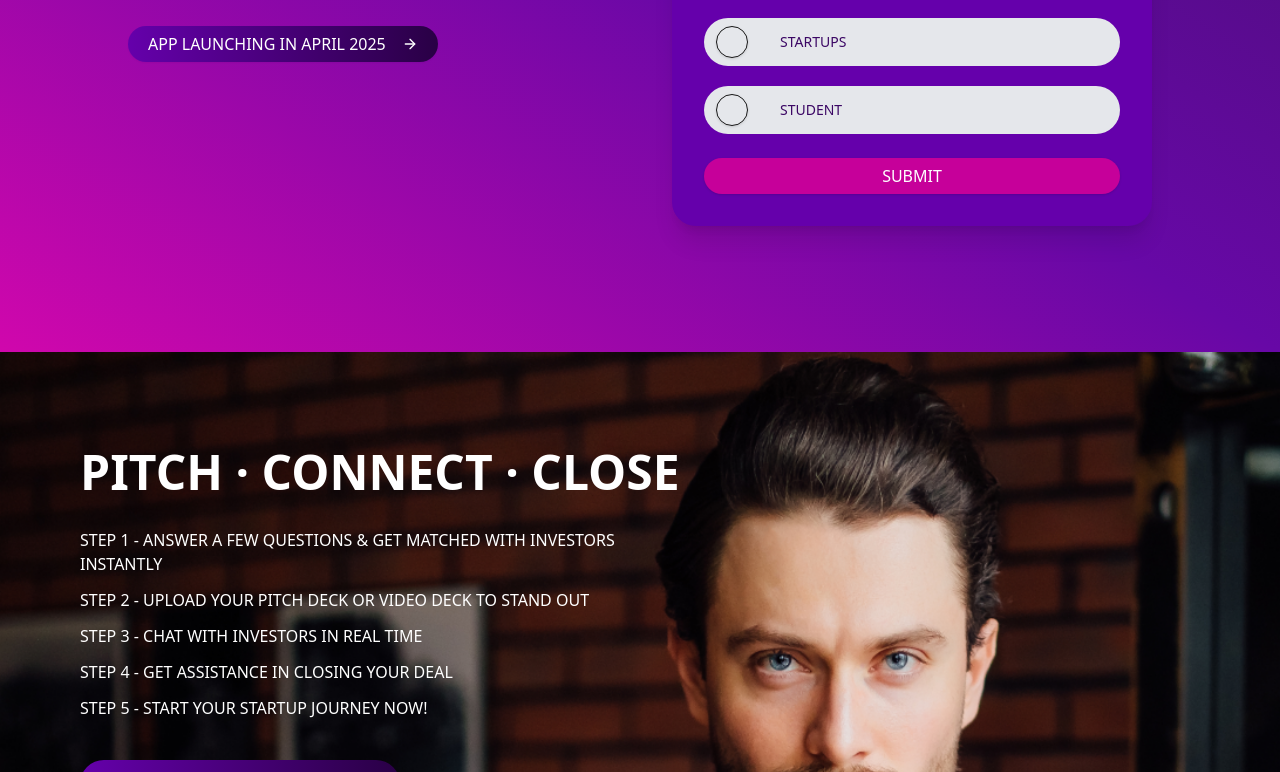
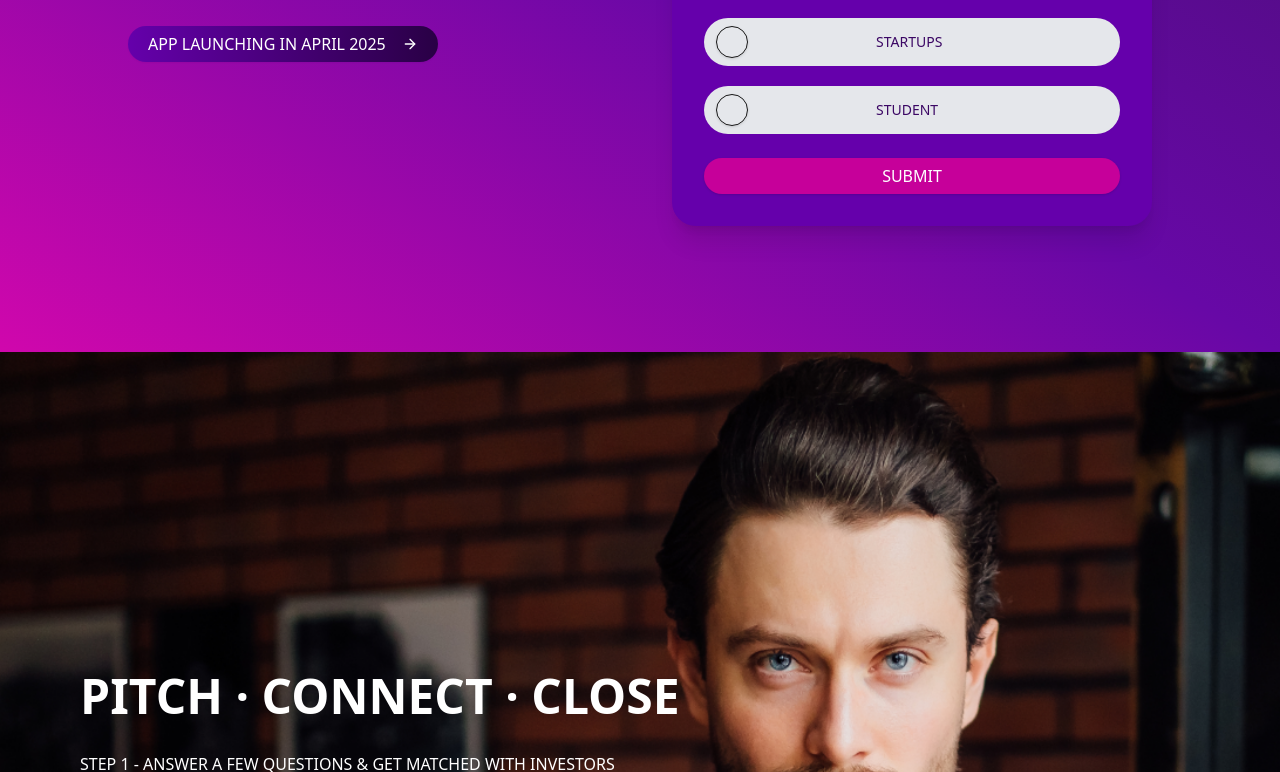
Before and after one commit to darshit890/pitchvilla-landing-page, a Next.js app: page / in a window 1280 px wide. Shown: the part 448-1220 px from the top of the page. Built offline with nearby package versions, Linux system fonts and the light colour scheme.

Commit message:
modified:   src/components/FeatureSection.tsx 	modified:   src/components/Hero.tsx

```diff
--- a/src/components/FeatureSection.tsx
+++ b/src/components/FeatureSection.tsx
@@ -17,7 +17,7 @@ const FeatureSection = () => {
       </div>
 
       {/* Content container - shifted slightly right on mobile/medium */}
-      <div className="relative z-10 flex flex-col justify-center h-full w-full max-w-7xl mx-auto px-4 sm:px-8 md:px-12  py-16 sm:py-20 md:py-24">
+      <div className="relative z-10 flex flex-col justify-center h-full w-full max-w-7xl mx-auto px-4 sm:px-8 md:px-12  py-16 sm:py-20 md:py-80">
         <div className="text-center md:text-left pr-0 sm:pr-4 md:pr-0 md:ml-0 lg:ml-8 max-w-full sm:mr-0 md:mr-6 lg:mr-12 ">
           <h1 className="text-2xl sm:text-3xl md:text-4xl lg:text-5xl font-bold text-white mb-6 sm:mb-8">
             PITCH · CONNECT · CLOSE
--- a/src/components/Hero.tsx
+++ b/src/components/Hero.tsx
@@ -43,7 +43,7 @@ export default function Hero() {
 
   const handlePhoneNumberChange = (e: React.ChangeEvent<HTMLInputElement>) => {
     // Only allow numbers
-    const value = e.target.value.replace(/\D/g, '');
+    const value = e.target.value.replace(/\D/g, "");
     setPhoneNumber(value);
   };
 
@@ -144,10 +144,7 @@ export default function Hero() {
                 </Label>
                 <div className="flex gap-2 flex-wrap sm:flex-nowrap">
                   <div className="w-full sm:w-1/3">
-                    <Select
-                      value={countryCode}
-                      onValueChange={setCountryCode}
-                    >
+                    <Select value={countryCode} onValueChange={setCountryCode}>
                       <SelectTrigger className="bg-gray-200 h-10 md:h-12 rounded-full text-purple-950 w-full">
                         <SelectValue placeholder="Code" />
                       </SelectTrigger>
@@ -191,7 +188,7 @@ export default function Hero() {
                     />
                     <Label
                       htmlFor="investor"
-                      className="flex-1 text-purple-950 text-sm pl-3 sm:pl-4 md:pl-6 lg:pl-8 cursor-pointer"
+                      className="flex-1 text-purple-950 text-sm pl-28 md:pl-28 lg:pl-32 cursor-pointer"
                     >
                       INVESTOR
                     </Label>
@@ -205,7 +202,7 @@ export default function Hero() {
                     />
                     <Label
                       htmlFor="startup"
-                      className="flex-1 text-purple-950 text-sm pl-3 sm:pl-4 md:pl-6 lg:pl-8 cursor-pointer"
+                      className="flex-1 text-purple-950 text-sm pl-28 md:pl-28 lg:pl-32 cursor-pointer"
                     >
                       STARTUPS
                     </Label>
@@ -219,7 +216,7 @@ export default function Hero() {
                     />
                     <Label
                       htmlFor="student"
-                      className="flex-1 text-purple-950 text-sm pl-3 sm:pl-4 md:pl-6 lg:pl-8 cursor-pointer"
+                      className="flex-1 text-purple-950 text-sm pl-28 md:pl-28 lg:pl-32 cursor-pointer "
                     >
                       STUDENT
                     </Label>
@@ -229,7 +226,7 @@ export default function Hero() {
 
               <Button
                 type="submit"
-                className="w-full font-normal bg-[#C6009A] hover:bg-[#C6009A]/90 text-white rounded-full py-3 md:py-4 text-sm md:text-base mt-2"
+                className="w-full font-normal bg-[#C6009A] hover:bg-[#C6009A]/90 text-white rounded-full py-3 md:py-4 text-sm md:text-base mt-2 "
                 disabled={isSubmitting}
                 suppressHydrationWarning
               >
```
